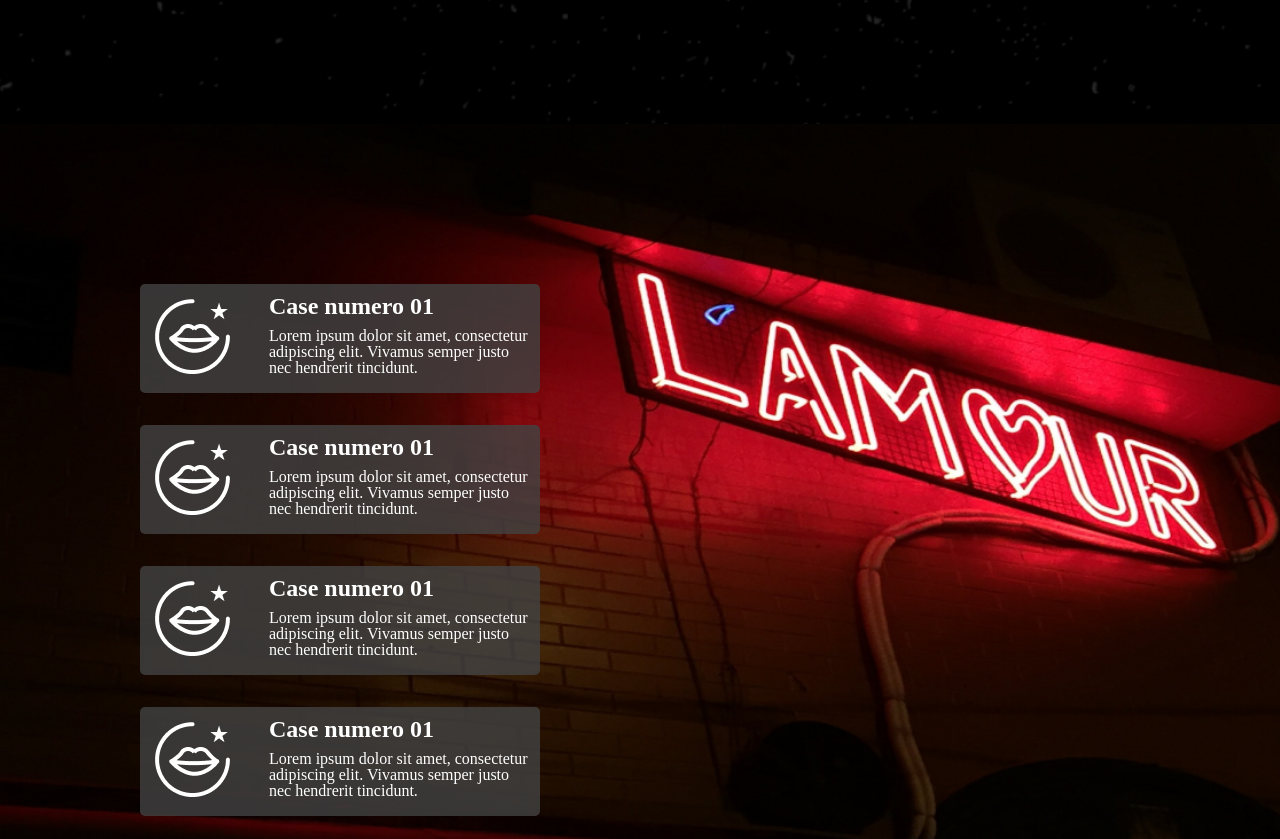
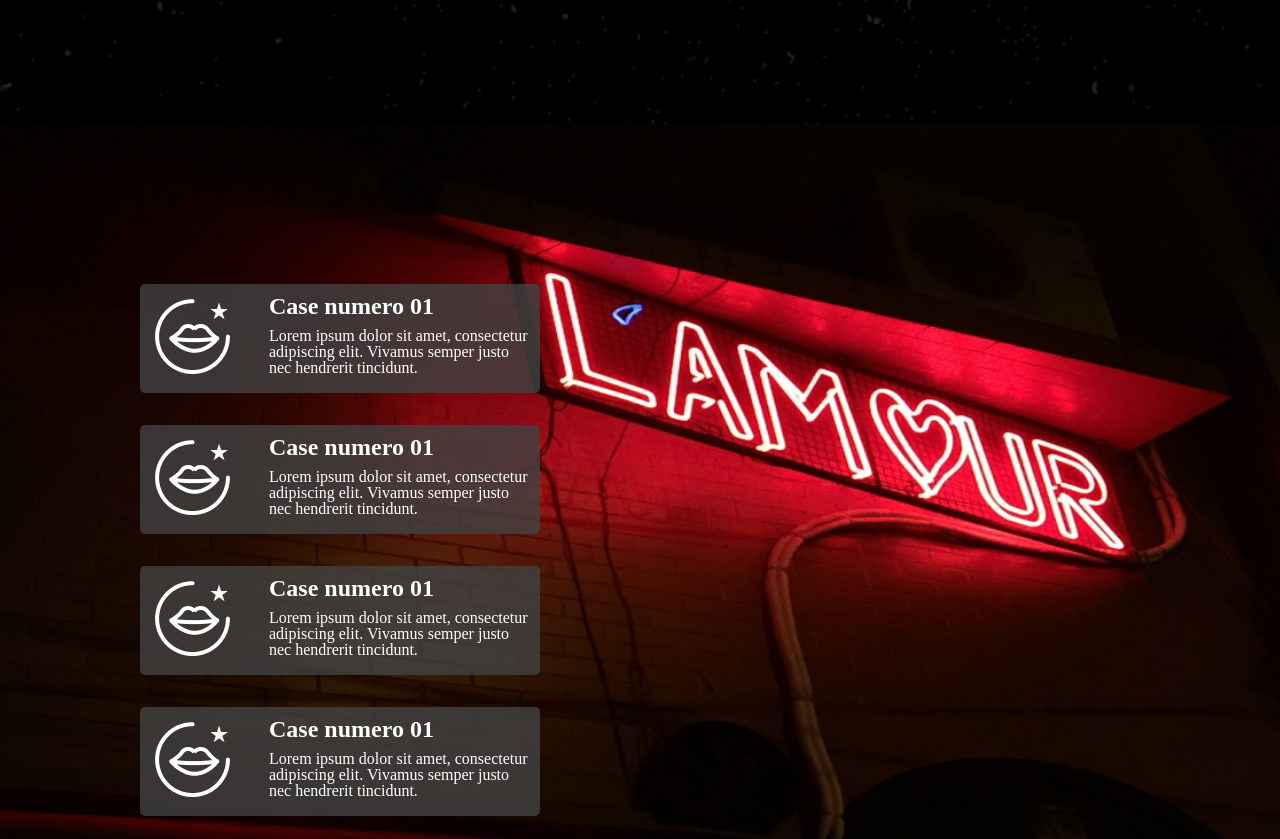
Before and after one commit to EduardooPV/tatuagem, a Next.js app: page / in a window 1280 px wide. Shown: the part 1684-2523 px from the top of the page. Built offline with nearby package versions, Linux system fonts and the light colour scheme.

Commit message:
fix: corrige imagem home e cases

```diff
--- a/components/Cases.jsx
+++ b/components/Cases.jsx
@@ -8,7 +8,7 @@ const Container = styled.section(() => `
   width: 100%;
   min-height: 100vh;
 
-  background: url(${BackgroundLamour.src}) center center no-repeat;
+  background: url(${BackgroundLamour.src}) 60% center no-repeat;
   background-size: cover;
 
   margin: auto;
--- a/components/Hero.jsx
+++ b/components/Hero.jsx
@@ -10,7 +10,7 @@ const Container = styled.section(() => `
   min-height: 100vh;
   width: 100%;
   position: relative;
-  background: url(${Background.src}) right center no-repeat;
+  background: url(${Background.src}) 75% center no-repeat;
   background-size: cover;
 `)
 
```
